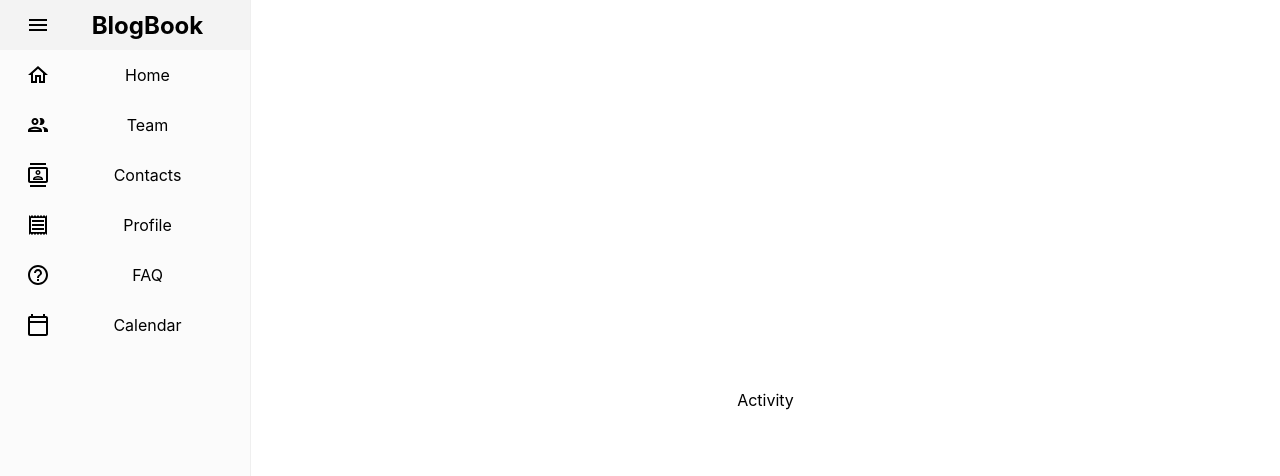
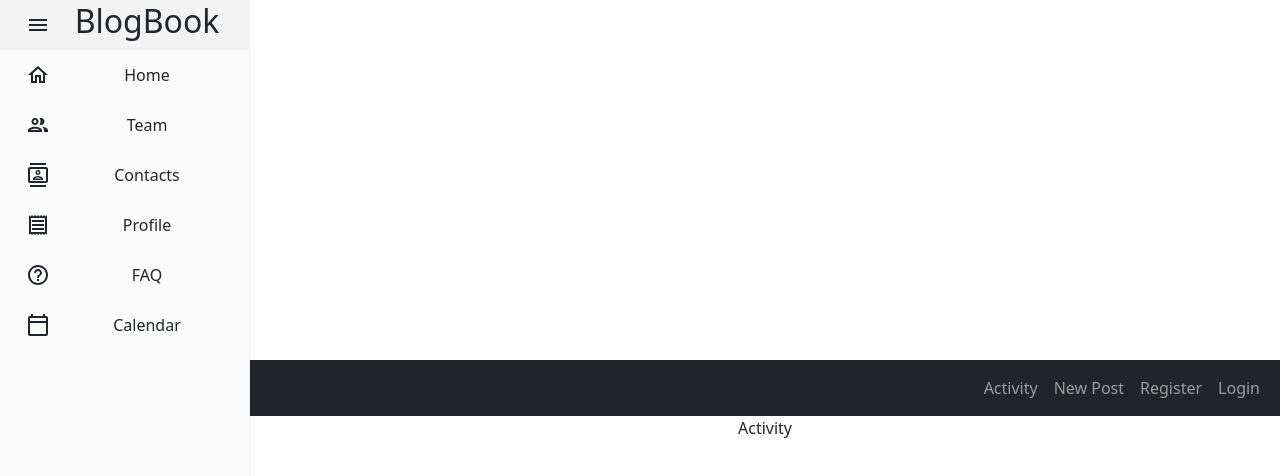
Before and after one commit to jvorisgit/blogbook, a React (Create React App) app in the folder blogbook-frontend/: page / in a window 1280 px wide. Shown: the top 476 px of the page. Built offline with nearby package versions, Linux system fonts and the light colour scheme.

Commit message:
Added top navbar

```diff
--- a/blogbook-frontend/package.json
+++ b/blogbook-frontend/package.json
@@ -8,7 +8,9 @@
     "@testing-library/jest-dom": "^5.14.1",
     "@testing-library/react": "^13.0.0",
     "@testing-library/user-event": "^13.2.1",
+    "bootstrap": "^5.3.2",
     "react": "^18.2.0",
+    "react-bootstrap": "^2.8.0",
     "react-dom": "^18.2.0",
     "react-pro-sidebar": "^1.1.0-alpha.1",
     "react-router-dom": "^6.16.0",
--- a/blogbook-frontend/src/App.js
+++ b/blogbook-frontend/src/App.js
@@ -12,6 +12,7 @@ import Register from "./pages/Register"
 import View from "./pages/View"
 
 import BlogBookSidebar from "./components/BlogBookSidebar";
+import BlogBookNavBar from "./components/BlogBookNavBar";
 
 import './App.css';
 
@@ -21,6 +22,7 @@ const Layout = ()=>{
         <div id="app" style={({ height: "100vh" }, { display: "flex" })}>
           <BlogBookSidebar></BlogBookSidebar>
           <div style={({ width:'100%', alignContent:"center", height: "100vh" })}>
+            <BlogBookNavBar></BlogBookNavBar>
             <Outlet></Outlet>
           </div>
         </div>
--- /dev/null
+++ b/blogbook-frontend/src/components/BlogBookNavBar.jsx
@@ -0,0 +1,23 @@
+import Container from 'react-bootstrap/Container';
+import Nav from 'react-bootstrap/Nav';
+import Navbar from 'react-bootstrap/Navbar';
+import "bootstrap/dist/css/bootstrap.css";
+
+function BlogBookNavBar() {
+  return (
+    <>
+      <Navbar fluid bg="dark" data-bs-theme="dark">
+        <Container>
+          <Nav className="justify-content-end" style={{ width: "100%" }}>
+            <Nav.Link href="/activity">Activity</Nav.Link>
+            <Nav.Link href="/post">New Post</Nav.Link>
+            <Nav.Link href="/register">Register</Nav.Link>
+            <Nav.Link href="/login">Login</Nav.Link>
+          </Nav>
+        </Container>
+      </Navbar>
+    </>
+  );
+}
+
+export default BlogBookNavBar;
```
Also changed, not shown: 1 other file (tests, documents, lock files or other folders).
